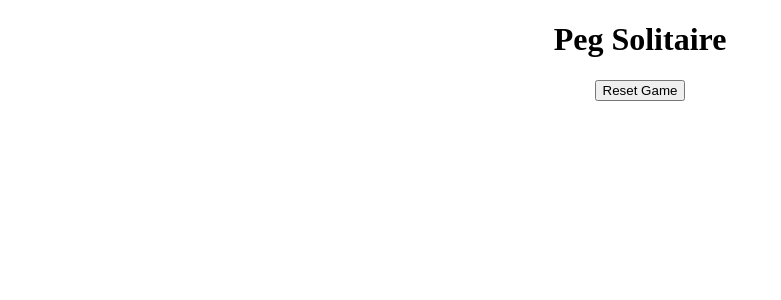
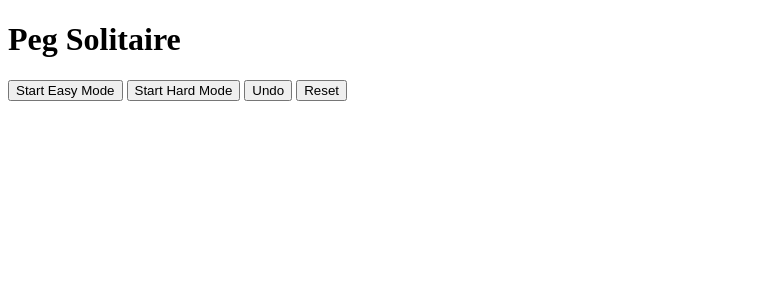
Before and after one commit to Waiganjo891/Peg-Solitaire-Project, a Flask app: template templates/index.html in a window 1280 px wide. Shown: the top 300 px of the page, without its empty margins (0-781 px from the left). Run offline with Flask 3, Linux system fonts and the light colour scheme; the template is opened without the code that fills it, so the values that code supplies are empty.

Commit message:
Add content to index.html

```diff
--- a/app.py
+++ b/app.py
@@ -35,6 +35,9 @@ game_state = {
 
 
 def reset_board(mode):
+    """
+    Resets the board game
+    """
     if mode == "easy":
         game_state["board"] = [row[:] for row in EASY_BOARD]
     else:
@@ -43,6 +46,11 @@ def reset_board(mode):
 
 
 def is_valid_move(board, from_pos, to_pos):
+    """
+    Checks if moves of user is valid or not
+    If not: returns not
+    if yes: returns new state as current state
+    """
     x1, y1 = from_pos
     x2, y2 = to_pos
     if board[x1][y1] != 1 or board[x2][y2] != 0:
@@ -57,6 +65,10 @@ def is_valid_move(board, from_pos, to_pos):
 
 
 def make_move(board, from_pos, to_pos):
+    """
+    Checks if move made is as per
+    peg solitaire rules.
+    """
     x1, y1 = from_pos
     x2, y2 = to_pos
     if abs(x1 - x2) == 2:
@@ -73,6 +85,9 @@ def make_move(board, from_pos, to_pos):
 
 @app.route("/start", methods=["POST"])
 def start_game():
+    """
+    API for start game.
+    """
     mode = request.json.get("mode", "easy")
     game_state["mode"] = mode
     reset_board(mode)
@@ -81,6 +96,9 @@ def start_game():
 
 @app.route("/move", methods=["POST"])
 def move():
+    """
+    API for move state in game
+    """
     from_pos = request.json["from"]
     to_pos = request.json["to"]
     board = game_state["board"]
@@ -94,6 +112,9 @@ def move():
 
 @app.route("/undo", methods=["POST"])
 def undo_move():
+    """
+    API route for undo a move
+    """
     if game_state["history"]:
         game_state["board"] = game_state["history"].pop()
         return jsonify({"board": game_state["board"], "status": "undo_successful"})
@@ -103,12 +124,19 @@ def undo_move():
 
 @app.route("/reset", methods=["POST"])
 def reset_game():
+    """
+    API route for reset the game state as
+    per game mode.
+    """
     reset_board(game_state["mode"])
     return jsonify({"board": game_state["board"], "status": "reset_successful"})
 
 
 @app.route("/state", methods=["GET"])
 def get_state():
+    """
+    API route for get the game mode
+    """
     return jsonify({"board": game_state["board"]})
 
 
--- a/templates/index.html
+++ b/templates/index.html
@@ -1,3 +1,4 @@
+<!-- index.html -->
 <!DOCTYPE html>
 <html lang="en">
 <head>
@@ -5,123 +6,91 @@
     <meta name="viewport" content="width=device-width, initial-scale=1.0">
     <title>Peg Solitaire</title>
     <style>
-        table {
-            margin: 20px auto;
-            border-spacing: 10px;
-        }
-        td {
-            width: 40px;
-            height: 40px;
-            text-align: center;
-            vertical-align: middle;
-        }
-        .peg {
-            width: 30px;
-            height: 30px;
-            border-radius: 50%;
-            background-color: blue;
-            cursor: pointer;
-        }
-        .hole {
-            width: 30px;
-            height: 30px;
-            background-color: lightgray;
-            cursor: pointer;
-        }
-        .block {
-            background-color: transparent;
-        }
+        table { border-spacing: 5px; margin: 20px auto; }
+        td { width: 50px; height: 50px; text-align: center; }
+        .peg { background-color: green; cursor: pointer; }
+        .empty { background-color: lightgray; }
+        .blocked { background-color: white; }
     </style>
 </head>
 <body>
-    <h1 style="text-align:center;">Peg Solitaire</h1>
-    <div style="text-align:center;">
-        <button onclick="resetGame()">Reset Game</button>
-        <p id="gameStatus"></p>
-    </div>
-    <table id="gameBoard"></table>
+    <h1>Peg Solitaire</h1>
+    <button onclick="startGame('easy')">Start Easy Mode</button>
+    <button onclick="startGame('hard')">Start Hard Mode</button>
+    <button onclick="undoMove()">Undo</button>
+    <button onclick="resetGame()">Reset</button>
+    <div id="board"></div>
 
     <script>
         let selectedPeg = null;
-        let board = [];
+        let boardState = [];
 
-        function newGame() {
-            fetch('/new_game')
-                .then(response => response.json())
-                .then(data => {
-                    board = data.board;
-                    renderBoard();
-                    document.getElementById("gameStatus").innerText = "Game On!";
+        function createBoard(board) {
+            const table = document.createElement('table');
+            board.forEach((row, x) => {
+                const tr = document.createElement('tr');
+                row.forEach((cell, y) => {
+                    const td = document.createElement('td');
+                    if (cell === 1) {
+                        td.className = 'peg';
+                        td.onclick = () => selectPeg(x, y);
+                    } else if (cell === 0) {
+                        td.className = 'empty';
+                        td.onclick = () => selectHole(x, y);
+                    } else {
+                        td.className = 'blocked';
+                    }
+                    tr.appendChild(td);
                 });
-        }
-
-        function movePeg(x1, y1, x2, y2) {
-            fetch('/move', {
-                method: 'POST',
-                headers: { 'Content-Type': 'application/json' },
-                body: JSON.stringify({ board: board, start: [x1, y1], end: [x2, y2] })
-            })
-            .then(response => response.json())
-            .then(data => {
-                if (data.error) {
-                    alert(data.error);
-                } else {
-                    board = data.board;
-                    renderBoard();
-                    document.getElementById("gameStatus").innerText = data.game_status === 'continue' ? "Game On!" : data.game_status === 'win' ? "You Win!" : "Game Over!";
-                }
+                table.appendChild(tr);
             });
-        }
-
-        function renderBoard() {
-            const table = document.getElementById("gameBoard");
-            table.innerHTML = '';
-            for (let i = 0; i < 7; i++) {
-                const row = document.createElement("tr");
-                for (let j = 0; j < 7; j++) {
-                    const cell = document.createElement("td");
-                    if (board[i][j] === 1) {
-                        const peg = document.createElement("div");
-                        peg.classList.add("peg");
-                        peg.onclick = () => selectPeg(i, j);
-                        cell.appendChild(peg);
-                    } else if (board[i][j] === 0) {
-                        const hole = document.createElement("div");
-                        hole.classList.add("hole");
-                        hole.onclick = () => moveTo(i, j);
-                        cell.appendChild(hole);
-                    } else {
-                        cell.classList.add("block");
-                    }
-                    row.appendChild(cell);
-                }
-                table.appendChild(row);
-            }
+            const boardDiv = document.getElementById('board');
+            boardDiv.innerHTML = '';
+            boardDiv.appendChild(table);
+            boardState = board;
         }
 
         function selectPeg(x, y) {
             selectedPeg = [x, y];
         }
 
-        function moveTo(x, y) {
+        function selectHole(x, y) {
             if (selectedPeg) {
-                const [x1, y1] = selectedPeg;
-                movePeg(x1, y1, x, y);
-                selectedPeg = null;
+                const from = selectedPeg;
+                const to = [x, y];
+                fetch('/move', {
+                    method: 'POST',
+                    headers: { 'Content-Type': 'application/json' },
+                    body: JSON.stringify({ from, to })
+                }).then(res => res.json())
+                  .then(data => {
+                    if (data.board) createBoard(data.board);
+                    selectedPeg = null;
+                }).catch(err => alert("Invalid move"));
             }
+        }
+
+        function startGame(mode) {
+            fetch('/start', {
+                method: 'POST',
+                headers: { 'Content-Type': 'application/json' },
+                body: JSON.stringify({ mode })
+            }).then(res => res.json())
+              .then(data => createBoard(data.board));
+        }
+
+        function undoMove() {
+            fetch('/undo', { method: 'POST' })
+                .then(res => res.json())
+                .then(data => createBoard(data.board))
+                .catch(err => alert("No moves to undo"));
         }
 
         function resetGame() {
             fetch('/reset', { method: 'POST' })
-                .then(response => response.json())
-                .then(data => {
-                    board = data.board;
-                    renderBoard();
-                    document.getElementById("gameStatus").innerText = "Game On!";
-                });
+                .then(res => res.json())
+                .then(data => createBoard(data.board));
         }
-
-        window.onload = newGame;
     </script>
 </body>
 </html>
```
